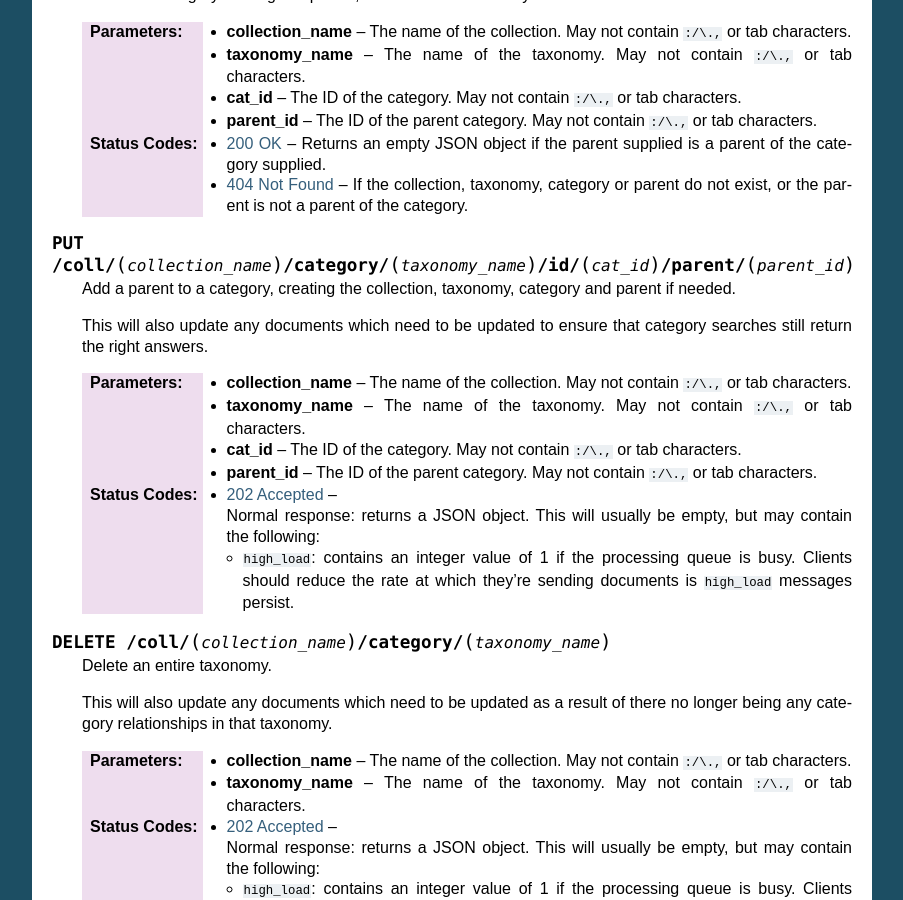
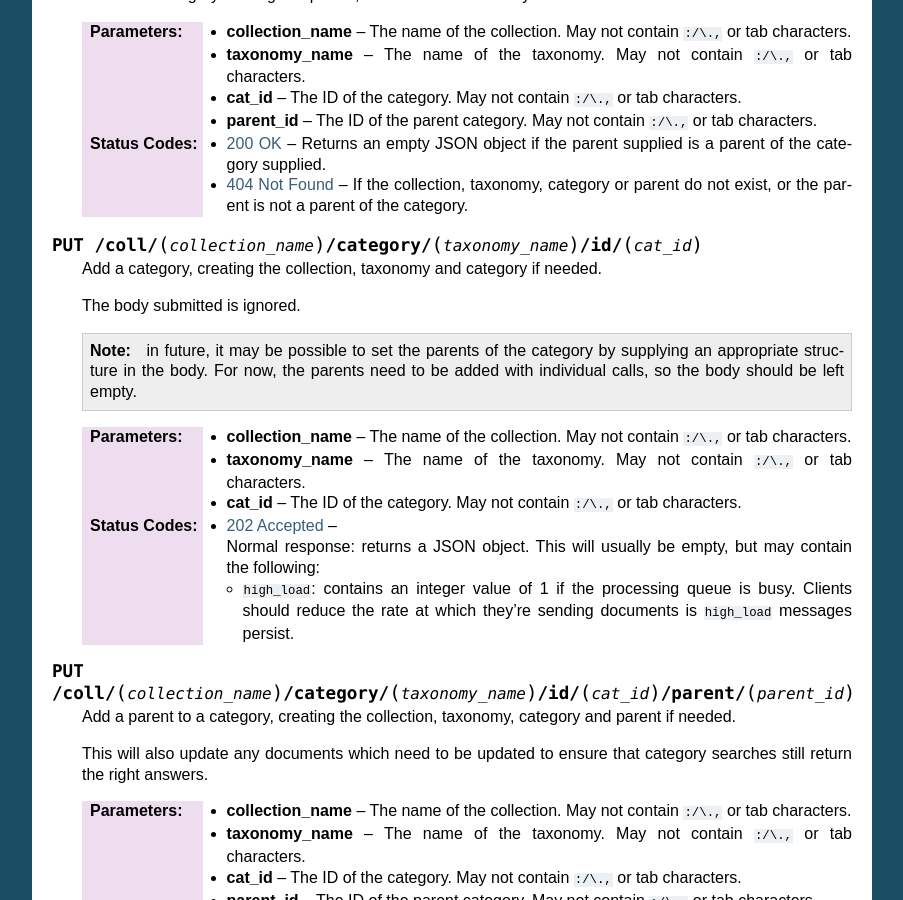
Before and after one commit to restpose/restpose, a Sphinx documentation site: the page built from docs/urls.rst, in a window 1280 px wide and 900 px high, scrolled down 4010 px. Shown: the whole window, without its empty margins (198-1101 px from the left). Built offline with Sphinx 7.4.7, drawn with Linux system fonts in a browser that asks for light colours.

Commit message:
Add documentation for resource that creates an individual category

```diff
--- a/docs/urls.rst
+++ b/docs/urls.rst
@@ -286,6 +286,32 @@ relationships.
 
    :statuscode 404: If the collection, taxonomy, category or parent do not
                exist, or the parent is not a parent of the category.
+
+.. http:put:: /coll/(collection_name)/category/(taxonomy_name)/id/(cat_id)
+
+   Add a category, creating the collection, taxonomy and category if needed.
+
+   The body submitted is ignored.
+
+   .. note:: in future, it may be possible to set the parents of the category
+	     by supplying an appropriate structure in the body.  For now, the
+	     parents need to be added with individual calls, so the body should
+	     be left empty.
+
+   :param collection_name: The name of the collection.  May not contain
+          ``:/\.,`` or tab characters.
+   :param taxonomy_name: The name of the taxonomy.  May not contain ``:/\.,``
+          or tab characters.
+   :param cat_id: The ID of the category.  May not contain ``:/\.,`` or tab
+          characters.
+
+   :statuscode 202: Normal response: returns a JSON object.  This will usually
+               be empty, but may contain the following:
+
+	       * ``high_load``: contains an integer value of 1 if the
+		 processing queue is busy.  Clients should reduce the rate at
+		 which they're sending documents is ``high_load`` messages
+		 persist.
 
 .. http:put:: /coll/(collection_name)/category/(taxonomy_name)/id/(cat_id)/parent/(parent_id)
 
```
